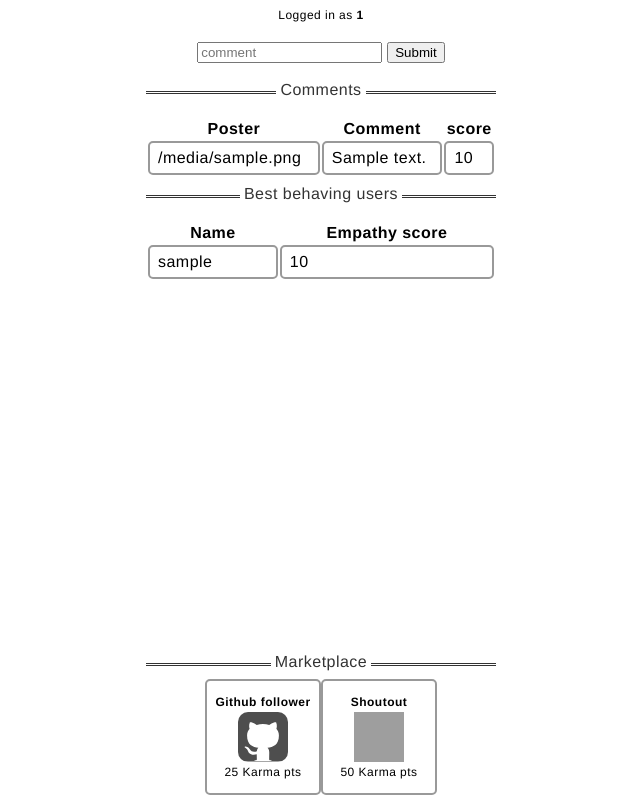
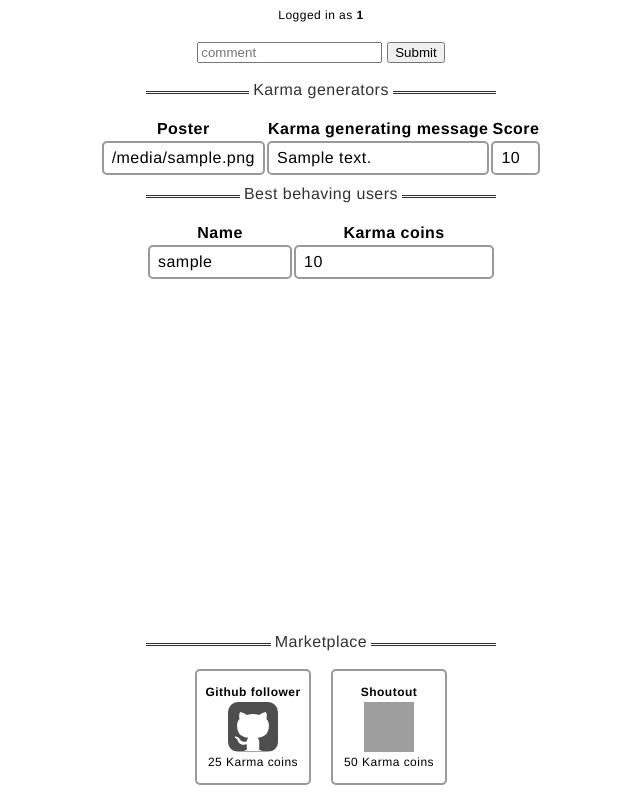
Before and after one commit to Earlo/Junction2021, a Flask app: page /protected in a window 1280 px wide. Shown: the whole page, without its empty margins (319-959 px from the left). Run offline with Flask 2, Linux system fonts and the light colour scheme; the visitor is signed in with stand-in values (Sample User, id 1); a database or web service that is not in the repository returns one stand-in record (values such as "Sample title"); some libraries are stand-ins or nearby versions; grey boxes are pictures that could not be loaded.

Commit message:
Feat: Rebrand to karma coins

```diff
--- a/app/templates/protected.jinja
+++ b/app/templates/protected.jinja
@@ -12,13 +12,13 @@
         td { border: 2px solid #999; border-radius: 5px; padding: 6px 8px; }
         body { font-family: "Helvetica Neue", "Arial", sans-serif; letter-spacing: 0.03em; }
         caption { margin: 10px; }
-        article { height: 100px; width: 100px; border: 2px solid #999; border-radius: 5px; padding: 6px 6px;
+        article { height: 100px; width: 100px; border: 2px solid #999; border-radius: 5px; padding: 6px 6px; margin: 10px;
                   display: flex; justify-content: center; align-items: center; flex-direction: column;}
         article > h4, h5, p { margin: 0px; font-size: 12px; }
         article > svg { margin: 3px 3px; }
 
         hr { min-width: 350px; border: none; border-top: 3px double #333; color: #333; overflow: visible; text-align: center; height: 5px; }
-        hr.comments-divider:after { content: 'Comments'; background: #fff; padding: 0 4px;
+        hr.comments-divider:after { content: 'Karma generators'; background: #fff; padding: 0 4px;
                                        position: relative; top: -13px; }
         hr.leaderboard-divider:after { content: 'Best behaving users'; background: #fff; padding: 0 4px;
                                        position: relative; top: -13px; }
@@ -44,8 +44,8 @@
                 <thead>
                     <tr>
                     <th>Poster</th>
-                    <th>Comment</th>
-                    <th>score</th>
+                    <th>Karma generating message</th>
+                    <th>Score</th>
                     </tr>
                 </thead>
 
@@ -67,7 +67,7 @@
                  <thead>
                     <tr>
                     <th>Name</th>
-                    <th>Empathy score</th>
+                    <th>Karma coins</th>
                     </tr>
                 </thead>
                 <tbody>
@@ -93,7 +93,7 @@
                                 <path fill-rule="evenodd" clip-rule="evenodd" d="M0.0146484 0H49.9854C49.9934 0 50 0.00650749 50 0.0145349V49.5979C50 49.6059 49.9934 49.6124 49.9854 49.6124H33.8898C33.8545 49.1255 33.6511 48.3527 32.7147 48.3527C31.4452 48.3527 31.1522 47.7713 31.1522 47.1899L31.2498 40.407C31.2498 38.0814 30.4686 36.531 29.492 35.7558C35.0584 35.1744 40.9178 33.0426 40.9178 23.5465C40.9178 20.8333 39.9413 18.6046 38.3788 16.8605C38.6717 16.2791 39.453 13.7597 38.0858 10.3682C38.0858 10.3682 36.035 9.68991 31.2498 12.8876C27.1483 11.7248 22.8514 11.7248 18.7498 12.8876C13.9647 9.68991 11.9139 10.3682 11.9139 10.3682C10.5467 13.7597 11.328 16.2791 11.6209 16.8605C10.0584 18.6046 9.08188 20.8333 9.08188 23.5465C9.08188 33.0426 14.8436 35.1744 20.41 35.7558C19.7264 36.4341 19.0428 37.5 18.8475 39.1473C17.3827 39.7287 13.7694 40.7946 11.6209 37.0155C11.6209 37.0155 10.2538 34.6899 7.71469 34.4961C7.71469 34.4961 5.27328 34.4961 7.61704 36.0465C7.61704 36.0465 9.17954 36.7248 10.3514 39.6318C10.3514 39.6318 11.8163 43.8954 18.7498 42.345L18.8475 47.1899C18.8475 47.7713 18.5545 48.3527 17.285 48.3527C16.3486 48.3527 16.1452 49.1255 16.1099 49.6124H0.0146484C0.00655833 49.6124 0 49.6059 0 49.5979V0.0145349C0 0.00650749 0.00655833 0 0.0146484 0ZM16.1099 49.6124C16.0937 49.8365 16.1131 50 16.1131 50H33.8866C33.8866 50 33.906 49.8365 33.8898 49.6124H16.1099Z" fill="#4E4E4E"/>
                             </g>
                         </svg>
-                        <p>25 Karma pts</p>
+                        <p>25 Karma coins</p>
                     </article>
                     <article>
                         <h4>Shoutout</h4>
@@ -103,7 +103,7 @@
                             </mask>
                             <image xlink:href="https://www.vectorlogo.zone/logos/twitch/twitch-icon.svg" width="50" height="50"/>
                         </svg>
-                        <p>50 Karma pts</p>
+                        <p>50 Karma coins</p>
                     </article>
                 </div>
             </footer>
```
